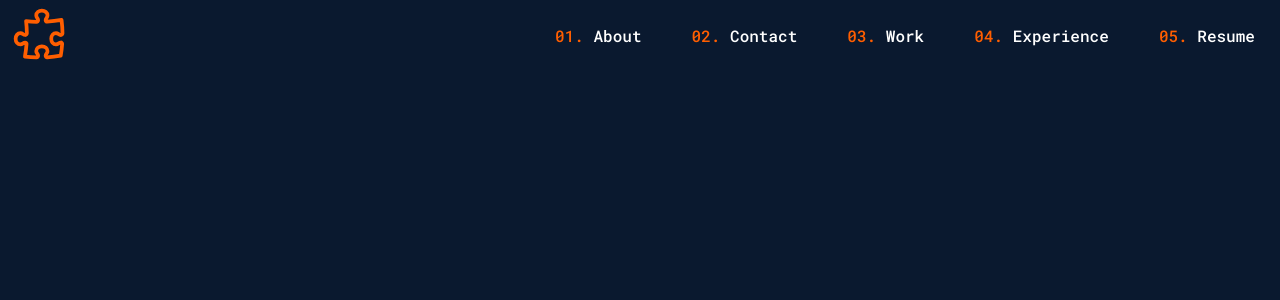
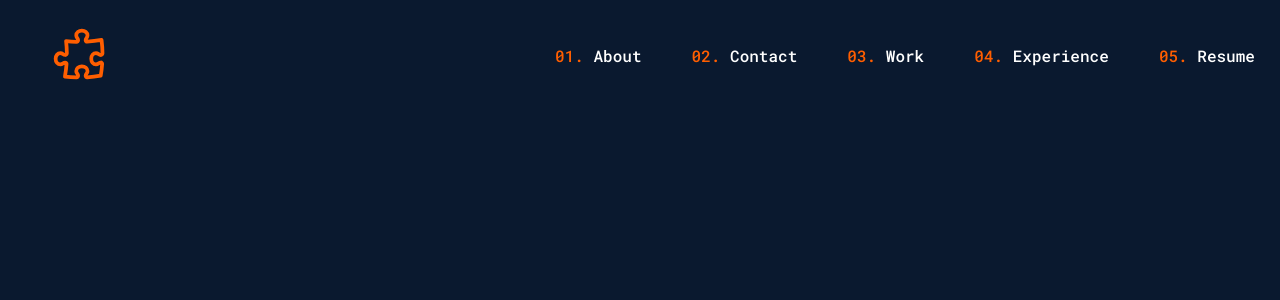
Before and after one commit to rupamsutar/Portfolio, a React (Create React App) app: page / in a window 1280 px wide. Shown: the top 300 px of the page. Built offline with nearby package versions, Linux system fonts and the light colour scheme.

Commit message:
nav edit

```diff
--- a/src/Components/Navbar/Navbar-icon.module.css
+++ b/src/Components/Navbar/Navbar-icon.module.css
@@ -3,6 +3,7 @@
     height: 60px;
     width: 60px;
     stroke: #FFADAD;
+    margin-left: 50px;
 }
 
 .navIcon svg {
--- a/src/Components/Navbar/Navbar.module.css
+++ b/src/Components/Navbar/Navbar.module.css
@@ -3,6 +3,8 @@
     display: flex;
     justify-content: space-between;
     align-items: center;
+
     width: auto;
     height: 70px;
+    margin: 20px auto;
 }
```
